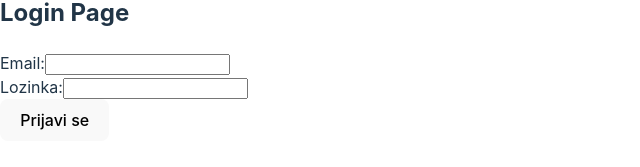
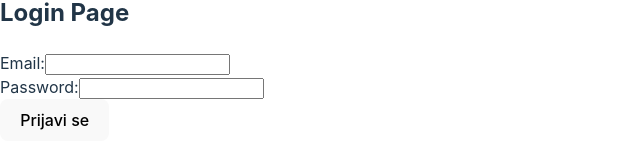
Before and after one commit to doms911/posterized, a React (Vite) app in the folder posterized-frontend/: page /login in a window 1280 px wide. Shown: the part 342-509 px from the top of the page, without its empty margins (0-640 px from the left). Built offline with nearby package versions, Linux system fonts and the light colour scheme.

Commit message:
password kod login pagea

```diff
--- a/posterized-frontend/src/components/login.jsx
+++ b/posterized-frontend/src/components/login.jsx
@@ -29,7 +29,7 @@ function Login() {
                     />
                 </div>
                 <div>
-                    <label htmlFor="lozinka">Lozinka:</label>
+                    <label htmlFor="lozinka">Password:</label>
                     <input
                         type="password"
                         id="lozinka"
```
